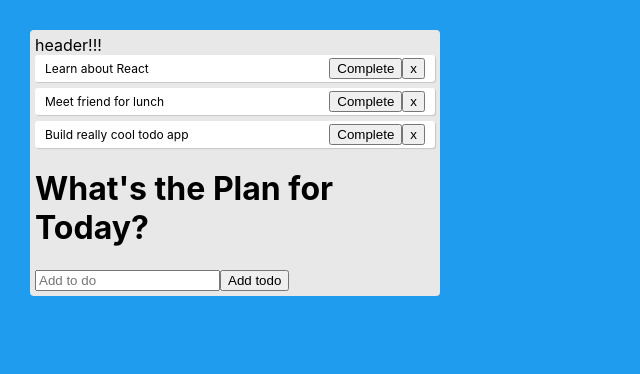
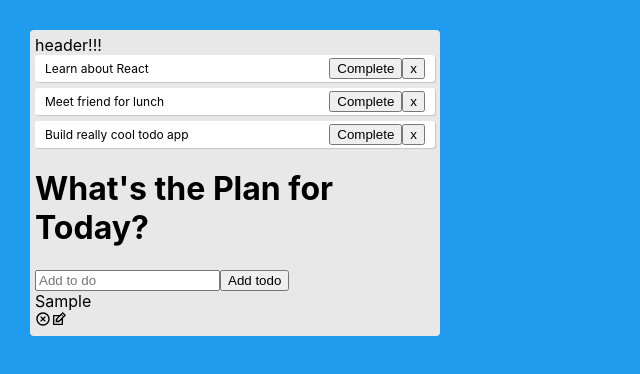
Before and after one commit to camontoy/Coding-Projects, a React (Create React App) app: page / in a window 1280 px wide. Both pictures are taken after typing "Sample" into the empty fields and a click on the button "Add todo". Shown: the top 374 px of the page, without its empty margins (0-640 px from the left). Built offline with nearby package versions, Linux system fonts and the light colour scheme.

Commit message:
Added List

```diff
--- a/package.json
+++ b/package.json
@@ -8,6 +8,7 @@
     "@testing-library/user-event": "^12.2.2",
     "react": "^17.0.1",
     "react-dom": "^17.0.1",
+    "react-icons": "^4.1.0",
     "react-scripts": "4.0.1",
     "web-vitals": "^0.2.4"
   },
--- a/src/components/Todo.js
+++ b/src/components/Todo.js
@@ -0,0 +1,28 @@
+import React, { useState } from 'react';
+import { RiCloseCircleLine } from 'react-icons/ri';
+import { TiEdit } from 'react-icons/ti';
+
+function Todo({todos, completeTodo}) {
+    const [edt, setEdit] = useState({
+        id: null,
+        value: ''
+    })
+
+
+    return todos.map((todo, index) => (
+        <div
+            className={todo.isComplete ? 'todo-row complete' : 'todo-row'}
+            key={index}
+        >
+            <div key={todo.id} onClick={() => completeTodo(todo.id)}>
+                {todo.text}
+            </div>
+            <div className='icons'>
+                <RiCloseCircleLine />
+                <TiEdit />
+            </div>
+        </div>
+    ));
+}
+
+export default Todo
--- a/src/components/TodoForm.js
+++ b/src/components/TodoForm.js
@@ -5,7 +5,6 @@
 
     const handleChange = e => {
         setInput(e.target.value);
-        console.log(e.target.value);
     };
 
     const handleSubmit = e => {
--- a/src/components/TodoList.js
+++ b/src/components/TodoList.js
@@ -1,24 +1,35 @@
 import React, {useState} from 'react';
 import TodoForm from './TodoForm';
+import Todo from './Todo';
 
 function TodoList() {
-    const [todos,setTodos] = useState([]);
+    const [allTodos,setTodos] = useState([]);
 
-    const addTodo = todo => {
-        if (!todo.text || /^\s*$/.test(todo.text)) {
+    const addTodo = incomingTodo => {
+        if (!incomingTodo.text || /^\s*$/.test(incomingTodo.text)) {
             return;
         }
 
-        const newTodos = [todo, ...todos];
+        const newTodos = [incomingTodo, ...allTodos];
 
         setTodos(newTodos);
-        console.log(todo, ...todos);
+    };
+
+    const completeTodo = id => {
+        let updatedTodos = allTodos.map(todo => {
+            if (todo.id === id) {
+              todo.isComplete = !todo.isComplete
+            }
+            return todo
+        });
+        setTodos(updatedTodos);
     };
 
     return (
         <div>
             <h1>What's the Plan for Today?</h1>
             <TodoForm onSubmit={addTodo} />
+            <Todo todos={allTodos} completeTodo={completeTodo} />
         </div>
     );
 }
```
Also changed, not shown: 2 other files (tests, documents, lock files or other folders).
